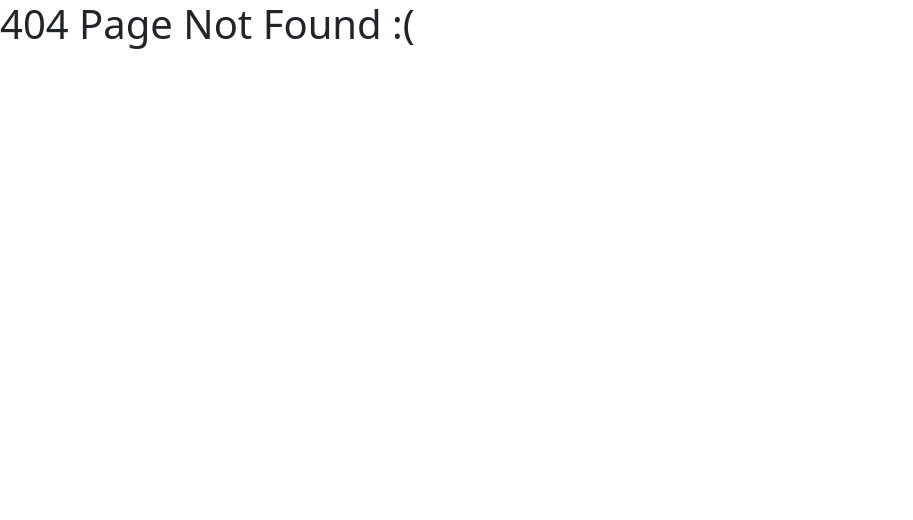
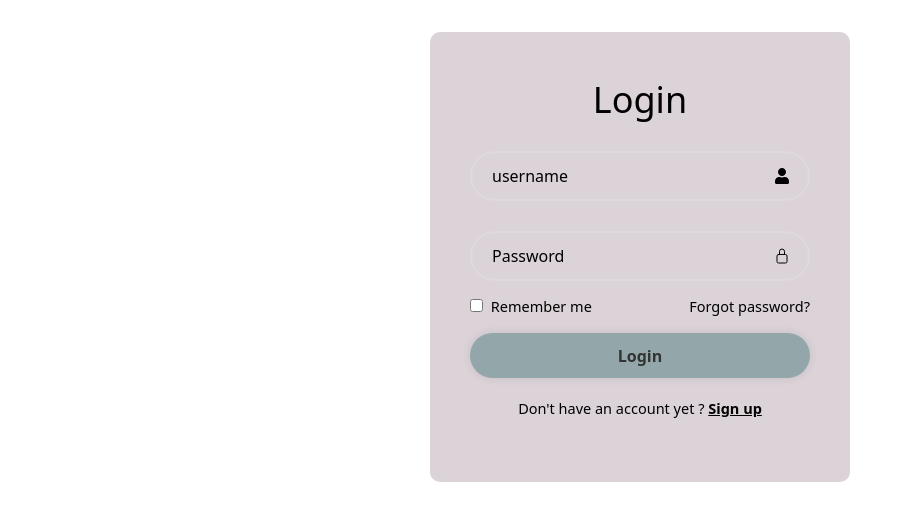
Before and after one commit to E-Miraoui/Budget_Buddy, a React (Vite) app in the folder client/: page /login in a window 1280 px wide. Before the commit this address had no page. Shown: the top 520 px of the page, without its empty margins (0-913 px from the left). Built offline with nearby package versions, Linux system fonts and the light colour scheme.

Commit message:
I added the registration and login file as well as their CSS

```diff
--- a/client/package.json
+++ b/client/package.json
@@ -15,6 +15,7 @@
     "react": "^18.2.0",
     "react-bootstrap": "^2.10.2",
     "react-dom": "^18.2.0",
+    "react-icons": "^5.2.0",
     "react-router-dom": "^6.23.0"
   },
   "devDependencies": {
--- a/client/src/App.jsx
+++ b/client/src/App.jsx
@@ -3,6 +3,7 @@
 import Welcome from "./pages/Welcome";
 import NoPage from "./pages/NoPage";
 import ItemsAll from "./pages/ItemsAll";
+import LoginRegistration from "./components/LoginRegistration";
 
 function App() {
   return (
@@ -10,7 +11,10 @@
       <Routes>
         <Route path="/" element={<Welcome />} />
         <Route path="/items/list" element={< ItemsAll/>}/>
+        <Route path="/login" element={<LoginRegistration />} />
+
         <Route path="*" element={<NoPage />} />
+
       </Routes>
     </BrowserRouter>
   );
--- /dev/null
+++ b/client/src/components/LoginRegistration.jsx
@@ -0,0 +1,90 @@
+import React, { useState } from "react";
+//import './LoginRegister.css';
+import { FaUser } from "react-icons/fa";
+import { IoLockClosedOutline } from "react-icons/io5";
+import { IoIosMail } from "react-icons/io";
+
+
+
+const LoginRegistration =() => {
+
+    const[action, setAction] = useState('');
+
+    const registerLink = () => {
+        setAction('active');
+    };
+
+    const LoginLink = () => {
+        setAction('');
+    };
+
+    return (
+        <div className="page">
+          <div className={`wrapper ${action}`}>
+            <div className="form-box login">
+                <form action="">
+                    <h1> Login</h1>
+                    <div className="input-box">
+                      <input type="text"
+                      placeholder='username' required />
+                    <FaUser className="icon"/>
+                    </div>
+                    <div className="input-box">
+                      <input type="password"
+                      placeholder='Password' required />
+
+                   <IoLockClosedOutline className="icon"/>
+                    </div>
+                    <div className="remember-forgot">
+                        <label>
+                            <input type="checkbox" /> Remember me
+                        </label>
+                        <a href="#">Forgot password?</a>
+                    </div>
+                    <button type="submit">Login</button>
+                    <div className="register-link">
+                        <p>Don't have an account yet ? <a href="#" onClick={registerLink} >Sign up</a></p>
+                    </div>
+                 </form>
+            </div>
+
+            <div className="form-box register">
+                <form action="">
+                    <h1> Registration</h1>
+                    <div className="input-box">
+                      <input type="text"
+                      placeholder='username' required />
+                      <FaUser className="icon"/>
+
+                    </div>
+                    <div className="input-box">
+                      <input type="email"
+                      placeholder='email' required />
+                      <IoIosMail className="icon"/>
+
+                    </div>
+                    <div className="input-box">
+                      <input type="password"
+                      placeholder='Password' required />
+                      <IoLockClosedOutline className="icon"/>
+
+                    </div>
+                    <div className="remember-forgot">
+                        <label>
+                            <input type="checkbox" /> I agree to the temrs of utilisation
+                        </label>
+                    </div>
+                    <button type="submit">Register</button>
+                    <div className="register-link">
+                        <p>Already have an account yet ? <a href="#" onClick={LoginLink}>Log in</a></p>
+                    </div>
+                 </form>
+            </div>
+
+
+           </div>
+        </div>
+    )
+};
+
+export default LoginRegistration;
--- a/client/src/index.css
+++ b/client/src/index.css
@@ -34,3 +34,154 @@
 .all-items-container .item-card .card:hover {
     background-color: #e1e1e1e1;
 }
+
+
+/* CSS for login and registration page */
+
+.wrapper {
+    margin:0 auto;
+    margin-top: 32px;
+    position: relative;
+    height: 450px;
+    width: 420px;
+    background: #DBD3D8;
+    border-radius: 10px;
+    color: black ;
+    display: flex;
+    align-items: center;
+    overflow: hidden;
+    transition: height .2s ease;
+
+}
+
+.wrapper .form-box {
+    width: 100%;
+    padding: 40px;
+
+
+
+}
+
+.wrapper.wrapper.active{
+    height:520px;
+}
+
+.wrapper .form-box.login{
+transition: translate .18s ease;
+    translate: 0;
+}
+
+.wrapper.active .form-box.login {
+    transition: none;
+    translate: -400px;
+}
+
+.wrapper .form-box.register{
+    position: absolute;
+    transition: none;
+    translate: 400px;
+
+
+}
+
+.wrapper.active .form-box.register {
+    transition: translate .18s ease;
+    translate: 0;
+}
+
+
+form h1{
+    font-size:36px ;
+    text-align: center;
+}
+
+form .input-box{
+
+    position: relative;
+    width: 100%;
+    height: 50px;
+    margin: 30px 0;
+    border-color: black !important;
+
+
+}
+
+.input-box input {
+    width: 100%;
+    height: 100%;
+    background: transparent;
+    border: none;
+    outline: none;
+    border: 2px solid rgba(255, 255, 255, .1);
+    border-radius: 40px;
+    font-size: 16px;
+    padding: 20px 45px 20px 20px;
+
+}
+
+.input-box input::placeholder{
+    color:black
+}
+
+.input-box .icon{
+    position: absolute;
+    right: 20px;
+    top: 50%;
+    translate: 0 -50%;
+    font-size: 16px;
+
+}
+
+form .remember-forgot{
+    display: flex;
+    justify-content: space-between;
+    font-size: 14.5px;
+    margin: -15px 0 15px;
+
+}
+
+.remember-forgot label input{
+    accent-color: black;
+    margin-right: 4px;
+
+
+}
+
+.remember-forgot a{
+    color: black;
+    text-decoration: none;
+}
+
+.remember-forgot a:hover{
+    text-decoration: underline;
+}
+
+form button {
+    width: 100%;
+    height: 45px;
+    background:#93A7AA ;
+    border: none;
+    outline:none;
+    border-radius: 40px;
+    box-shadow: 0 0 10px rgba(0, 0, 0, .1);
+    cursor: pointer;
+    font-size: 16px;
+    color:#333;
+    font-weight: 700;
+}
+
+form .register-link{
+    font-size:14.5px;
+    text-align: center;
+    margin: 20px 0 15px;
+}
+
+.register-link p a{
+    color:black;
+    font-weight: 600;
+}
+
+.register-link p a:hover {
+    text-decoration:underline;
+
+}
```
Also changed, not shown: 1 other file (tests, documents, lock files or other folders).
